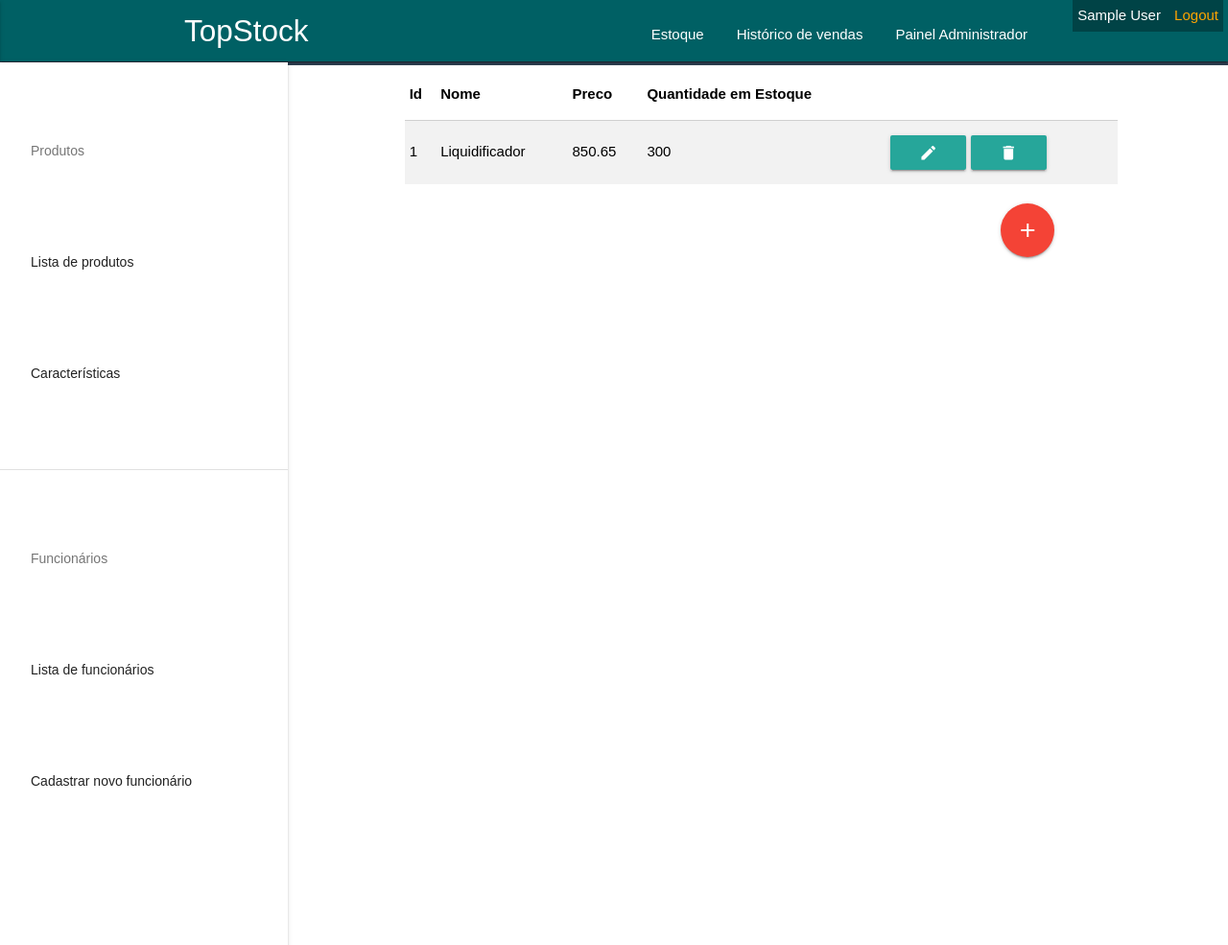
After one commit to MarechalLima/projeto-vendas, a PHP site: page /listaProdutosAdmin.php in a window 1280 px wide. The commit adds this page. Shown: the whole page at 96% size. Run offline with PHP 8.4, Linux system fonts and the light colour scheme; the visitor is signed in with stand-in values (Sample User, id 1); some libraries are stand-ins or nearby versions.

Commit message:
Painel admin

```diff
--- /dev/null
+++ b/view/listaProdutosAdmin.php
@@ -0,0 +1,76 @@
+<?php
+  include 'navAdmin.php';
+ ?>
+
+<!DOCTYPE html>
+<html>
+  <head>
+    <meta charset="utf-8">
+    <title></title>
+  </head>
+  <body>
+    <div class="container">
+      <div class="row">
+        <div class="col s10 offset-s3">
+          <table class="striped col-s8 offset-s3">
+            <thead>
+              <th>Id</th>
+              <th>Nome</th>
+              <th>Preco</th>
+              <th>Quantidade em Estoque</th>
+            </thead>
+            <tr>
+              <td>1</td>
+              <td>Liquidificador</td>
+              <td>850.65</td>
+              <td>300</td>
+              <td>
+                <button class="btn" name="button"><i class="material-icons">edit</i></button>
+                <button class="btn" name="button"><i class="material-icons">delete</i></button>
+              </td>
+            </tr>
+          </table>
+        </div>
+
+      </div>
+      <div class="row">
+        <a class="btn-floating btn-large waves-effect waves-light red right modal-trigger" href="#modalAdd"><i class="material-icons">add</i></a>
+      </div>
+
+    </div>
+
+    <div id="modalAdd" class="modal">
+      <form class="" action="caracteristicas.php" method="post">
+        <div class="modal-content">
+            <h4>Adicionar produto</h4>
+
+            <div class="input-field">
+              <input type="text" id="nome" name="nome" value="">
+              <label for="nome">Nome</label>
+            </div>
+
+            <div class="input-field">
+              <input type="text" id="preco" name="preco" value="">
+              <label for="preco">Preco</label>
+            </div>
+
+            <div class="input-field">
+              <input type="text" id="qtdEstoque" name="qtdEstoque" value="">
+              <label for="qtdEstoque">Quantidade em estoque</label>
+            </div>
+
+        </div>
+        <div class="modal-footer">
+          <button type="submit" href="#!" class="modal-action modal-close waves-effect waves-green btn-flat">Confirmar</button>
+        </div>
+      </form>
+    </div>
+
+    <script type="text/javascript">
+      $(document).ready(function(){
+      // the "href" attribute of the modal trigger must specify the modal ID that wants to be triggered
+        $('.modal').modal();
+      });
+    </script>
+  </body>
+</html>
--- /dev/null
+++ b/view/navAdmin.php
@@ -0,0 +1,33 @@
+<?php
+  session_start();
+
+  if(!$_SESSION['admin']){
+    //redirecionar
+  }
+
+  include 'navbar.php'
+ ?>
+
+<!DOCTYPE html>
+<html>
+  <head>
+    <meta charset="utf-8">
+    <title>Painel Administrador</title>
+  </head>
+  <body>
+
+    <ul id="slide-out" class="side-nav fixed" style="top:65px">
+      <li><a class="subheader">Produtos</a></li>
+      <li><a href="listaProdutosAdmin.php">Lista de produtos</a></li>
+      <li><a href="caracteristicas.php">Características</a></li>
+
+      <li><div class="divider"></div></li>
+      <li><a class="subheader">Funcionários</a></li>
+      <li><a href="listaFuncionarios.php">Lista de funcionários</a></li>
+      <li><a class="waves-effect" href="cadastro.php">Cadastrar novo funcionário</a></li>
+    </ul>
+
+
+
+  </body>
+</html>
--- a/view/navbar.php
+++ b/view/navbar.php
@@ -28,9 +28,9 @@
           </a>
 
           <ul class="right hide-on-med-and-down">
-            <li><a href="#">Estoque</a></li>
+            <li><a href="ProdutosView.php">Estoque</a></li>
             <li><a href="historico.php">Histórico de vendas</a></li>
-            <li><a href="#">Painel Administrador</a></li>
+            <li><a href="listaProdutosAdmin.php">Painel Administrador</a></li>
           </ul>
 
           <ul id="nav-mobile" class="side-nav">
```
Also changed, not shown: view/cadastro.php (+49 -8 lines), view/caracteristicas.php (added, +68 -0 lines), view/listaFuncionarios.php (added, +37 -0 lines).
